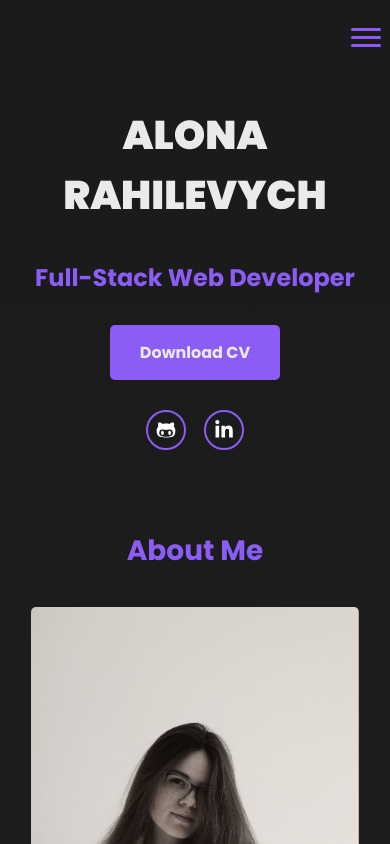
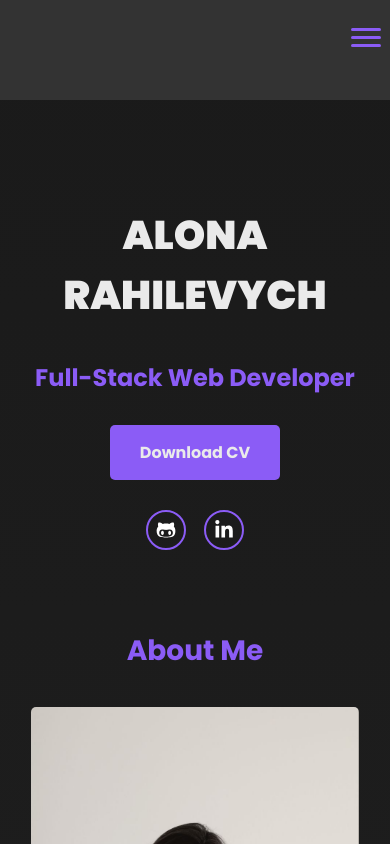
Before and after one commit to rahilevych/portfolio, a React (Vite) app: page / in a window 390 px wide. Shown: the top 844 px of the page. Built offline with nearby package versions, Linux system fonts and the light colour scheme.

Commit message:
Update styles

```diff
--- a/src/App.css
+++ b/src/App.css
@@ -74,6 +74,9 @@ h3 {
   .wrapper {
     height: auto;
   }
+  h1 {
+    margin-top: 200px;
+  }
   h2 {
     margin-top: 50px;
   }
--- a/src/components/Nav/Nav.module.css
+++ b/src/components/Nav/Nav.module.css
@@ -69,9 +69,6 @@
 }
 
 @media (max-width: 768px) {
-  .wrapper {
-    background-color: var(--bg-color);
-  }
   .navbar {
     position: relative;
   }
```
